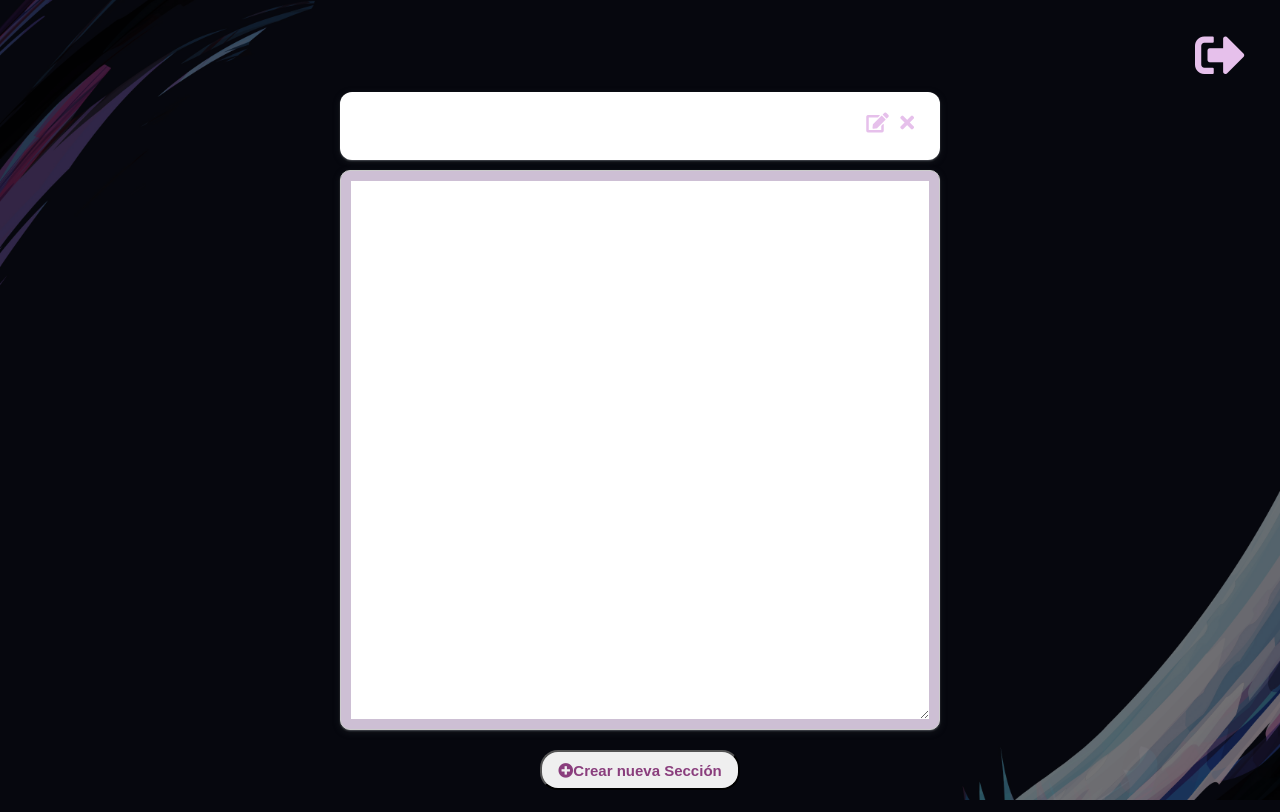
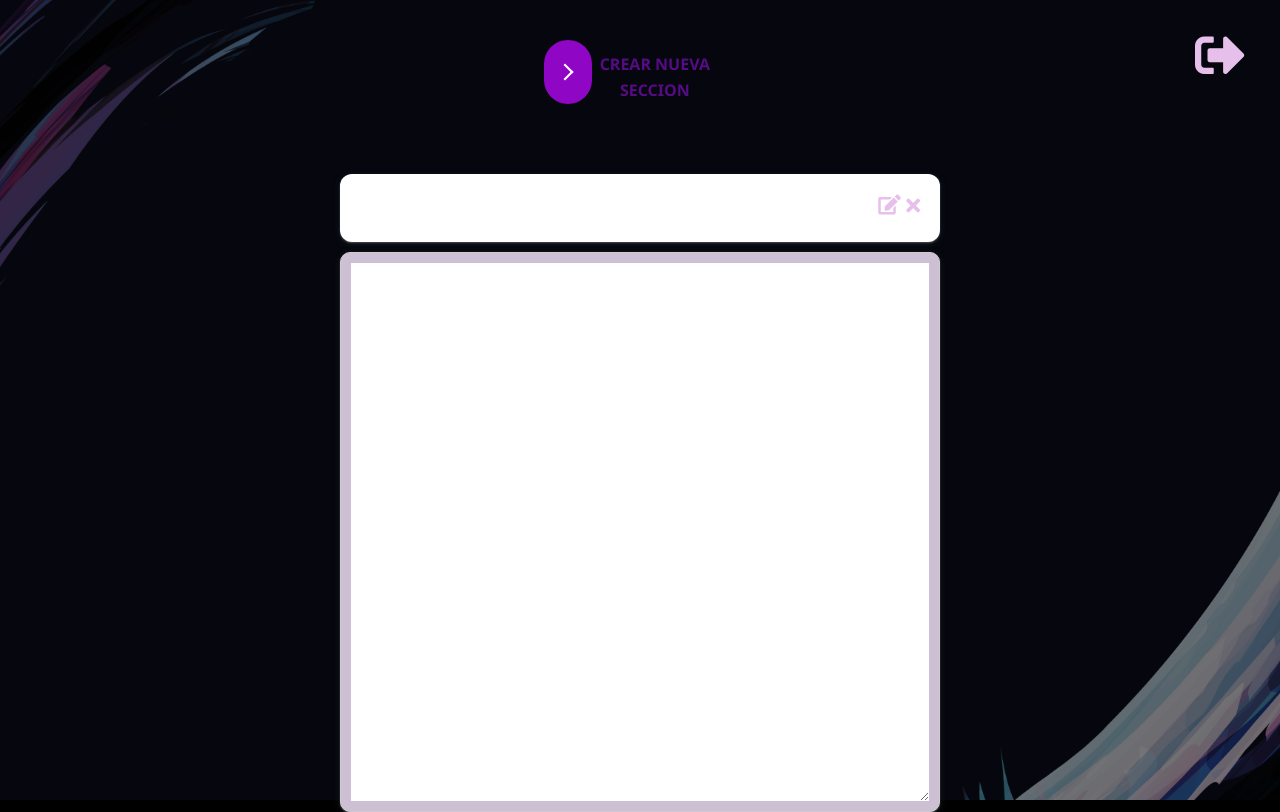
Before and after one commit to PioPioPiola/MiSegundaEncarta-ProyectoIUSH, a Flask app: template templates/_DetalleEdicion.html in a window 1280 px wide. Run offline with Flask 3, Linux system fonts and the light colour scheme; the template is opened without the code that fills it: most values are stand-ins (such as "Sample title", 1, 10 or a date in 2020); some libraries are stand-ins or nearby versions.

Commit message:
se añadió estilos en el inicio y en crear nueva sección

```diff
--- /dev/null
+++ b/Static/BotonCrearNueva.css
@@ -0,0 +1,94 @@
+.learn-more-container {
+    display: flex;
+    justify-content: center;
+    margin-top: 5vh;
+    margin-bottom: 20px;
+}
+
+button {
+    position: relative;
+    display: inline-block;
+    cursor: pointer;
+    outline: none;
+    border: 0;
+    vertical-align: middle;
+    text-decoration: none;
+    background: transparent;
+    padding: 0;
+    font-size: inherit;
+    font-family: inherit;
+   }
+
+   button.learn-more {
+    width: 12rem;
+    height: auto;
+   }
+
+   button.learn-more .circle {
+    transition: all 0.45s cubic-bezier(0.65, 0, 0.076, 1);
+    position: relative;
+    display: block;
+    margin: 0;
+    width: 3rem;
+    height: 4rem;
+    background: #8f07c4;
+    border-radius: 1.625rem;
+   }
+
+   button.learn-more .circle .icon {
+    transition: all 0.45s cubic-bezier(0.65, 0, 0.076, 1);
+    position: absolute;
+    top: 0;
+    bottom: 0;
+    margin: auto;
+    background: #fff;
+   }
+
+   button.learn-more .circle .icon.arrow {
+    transition: all 0.45s cubic-bezier(0.65, 0, 0.076, 1);
+    left: 0.625rem;
+    width: 1.125rem;
+    height: 0.125rem;
+    background: none;
+   }
+
+   button.learn-more .circle .icon.arrow::before {
+    position: absolute;
+    content: "";
+    top: -0.29rem;
+    right: 0.0625rem;
+    width: 0.625rem;
+    height: 0.625rem;
+    border-top: 0.125rem solid #fff;
+    border-right: 0.125rem solid #fff;
+    transform: rotate(45deg);
+   }
+
+   button.learn-more .button-text {
+    transition: all 0.45s cubic-bezier(0.65, 0, 0.076, 1);
+    position: absolute;
+    top: 0;
+    left: 0;
+    right: 0;
+    bottom: 0;
+    padding: 0.75rem 0;
+    margin: 0 0 0 1.85rem;
+    color: #860ecc9f;
+    font-weight: 700;
+    line-height: 1.6;
+    text-align: center;
+    text-transform: uppercase;
+   }
+
+   button:hover .circle {
+    width: 100%;
+   }
+
+   button:hover .circle .icon.arrow {
+    background: #fff;
+    transform: translate(1rem, 0);
+   }
+
+   button:hover .button-text {
+    color: #fff;
+   }
--- a/templates/_DetalleEdicion.html
+++ b/templates/_DetalleEdicion.html
@@ -6,6 +6,7 @@
     <link rel="stylesheet" href="https://cdnjs.cloudflare.com/ajax/libs/font-awesome/5.15.3/css/all.min.css">
     <link rel="stylesheet" href="{{ url_for('static', filename='styles.css') }}">
     <link rel="icon" href="{{ url_for('static', filename='Logo.ico') }}" type="image/x-icon">
+    <link rel="stylesheet" href="{{ url_for('static', filename='BotonCrearNueva.css') }}">
 
     <title>Mi Segunda Encarta</title>
 </head>
@@ -21,6 +22,19 @@
     {% endif %}
     {% endwith %}
     <div class="contenido" style="display: flex; flex-direction: column;" id="seccion-container">
+        <div style="display: flex; justify-content: center; margin-bottom: 20px;">
+            <div class="learn-more-container">
+                <a href="{{ url_for('EditarCrear', idSeccion=0) }}" style="text-decoration: none;">
+                    <button class="learn-more">
+                        <span class="circle" aria-hidden="true">
+                            <span class="icon arrow"></span>
+                        </span>
+                        <span class="button-text">Crear Nueva Seccion</span>
+                    </button>
+                </a>
+            </div>
+        </div>
+
         <div style="display: flex; flex-direction: column; align-items: center; justify-content: center;">
             {% for seccion in secciones %}
             <div class="contenido">
@@ -48,15 +62,10 @@
                     </div>
                 </div>
             </div>
-        {% endfor %}
-            <a href="{{ url_for('EditarCrear', idSeccion=0) }}" style="text-decoration: none;">
-                <button type="button" id="nueva-seccion" style="margin-top: 20px;">
-                    <i class="fas fa-plus-circle"></i>
-                    <div>Crear nueva Sección</div>
-                </button>
-            </a>
+            {% endfor %}
         </div>
     </div>
+
     <script src="https://code.jquery.com/jquery-3.6.0.min.js"></script>
     <script>
             $(document).ready(function() {
```
Also changed, not shown: Static/boton.css (added, +84 -0 lines), Static/styles.css (+12 -9 lines), templates/Index.html (+15 -2 lines), templates/boton.html (added, +14 -0 lines), mi_encarta.db (added), my_database.db.
